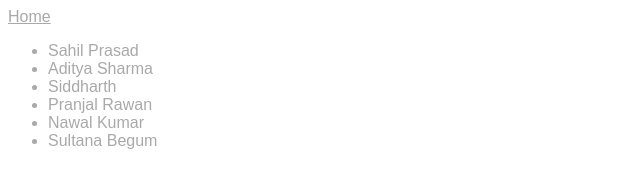
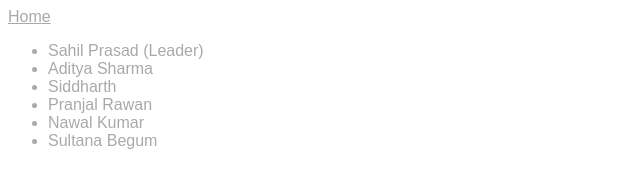
Before and after one commit to lelouch456/SIH1486-Student-Innovation-Sinister_Six, a plain HTML site: page assets/contacts.html in a window 1280 px wide. Shown: the full height of the page, 0-640 px from the left. Drawn offline with Linux system fonts and the light colour scheme.

Commit message:
Update contacts.html

```diff
--- a/assets/contacts.html
+++ b/assets/contacts.html
@@ -8,7 +8,7 @@
 </head><a style="font-size:100 px ;font-family:Arial, Helvetica, sans-serif;color:darkgray" href="../index.html" >Home</a>
 <body>
     <div style="font-size:100 px ;font-family:Arial, Helvetica, sans-serif;color:darkgray"><ul>
-        <li>Sahil Prasad</li>
+        <li>Sahil Prasad (Leader)</li>
         <li>Aditya Sharma</li>
         <li>Siddharth</li>
         <li>Pranjal Rawan</li>
```
